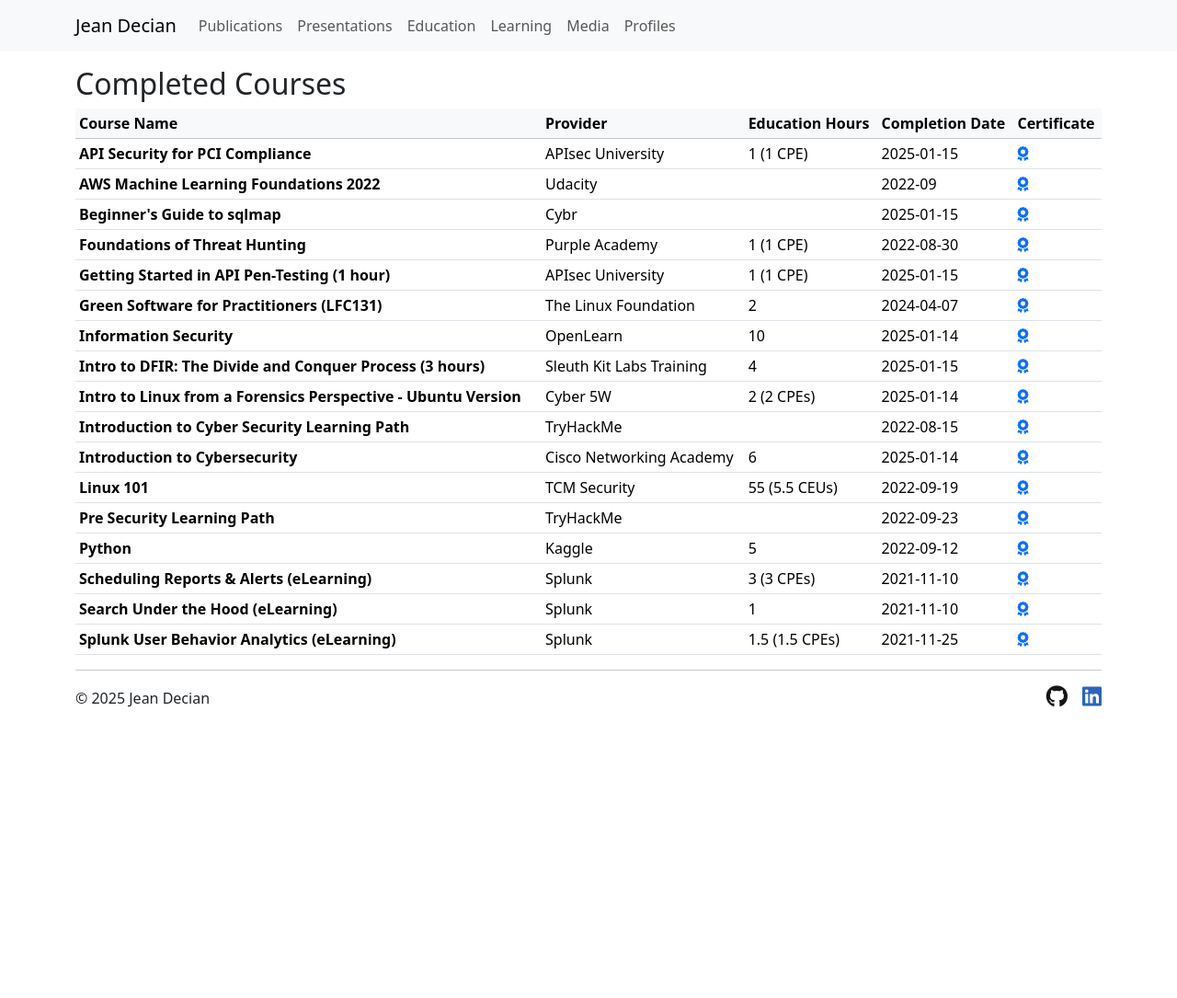
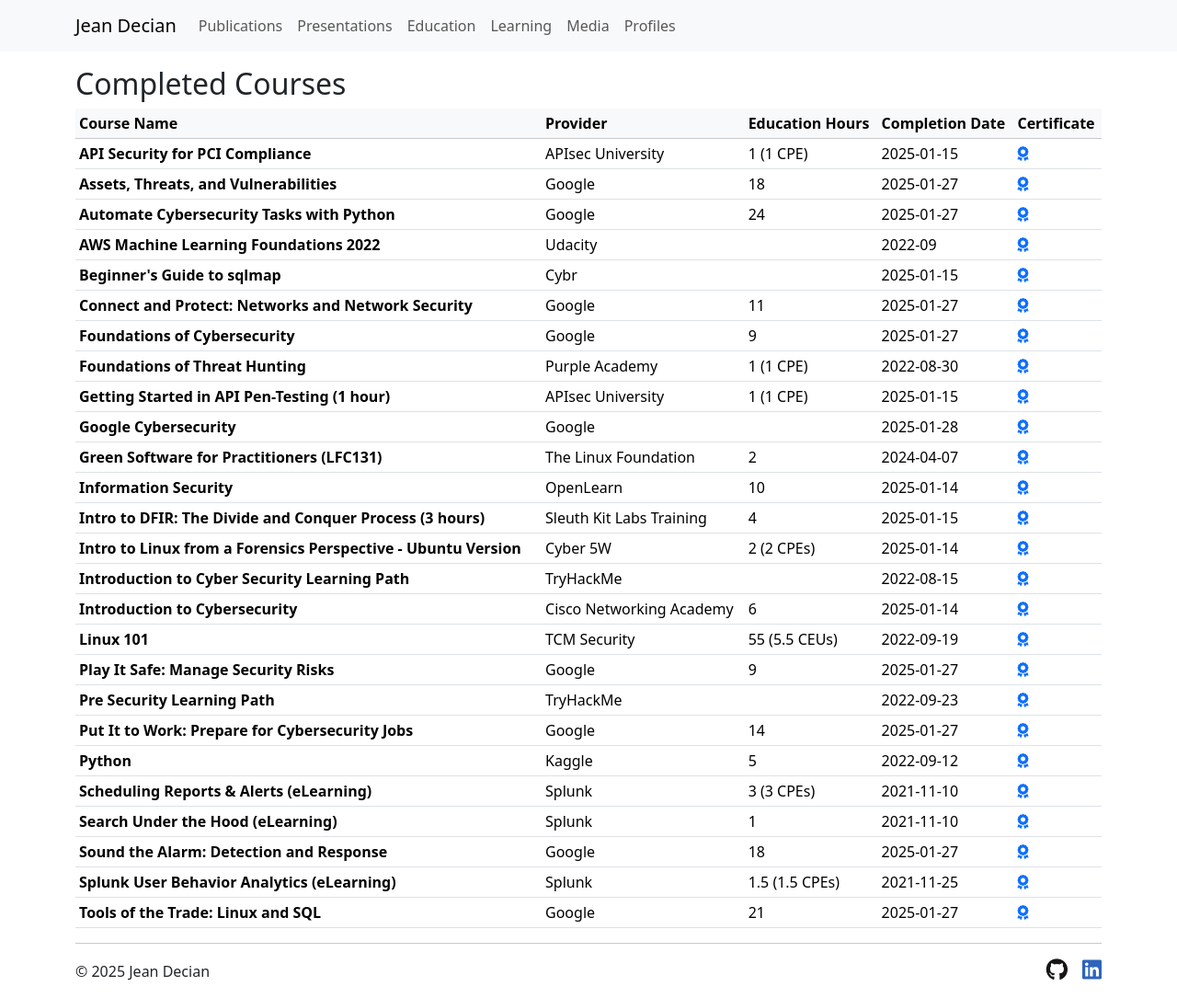
Before and after one commit to jeandecian/info, a Jekyll site: the page built from learning.md, in a window 1280 px wide. Shown: the whole page at 92% size. Built offline with Jekyll 4.4.1, drawn with Linux system fonts in a browser that asks for light colours; nearby versions of some CDN libraries; before the commit the page ends 900 px from its top, so only the background shows below that.

Commit message:
add january 2025 learnings

```diff
--- a/_data/learning.yml
+++ b/_data/learning.yml
@@ -3,6 +3,20 @@
   hours: 1 (1 CPE)
   date: 2025-01-15
   certificate-id: apisec-university_api-security-for-pci-compliance
+  certificate-extension: pdf
+
+- name: Assets, Threats, and Vulnerabilities
+  provider: Google
+  hours: 18
+  date: 2025-01-27
+  certificate-id: 064M6NXZ6W4X
+  certificate-extension: pdf
+
+- name: Automate Cybersecurity Tasks with Python
+  provider: Google
+  hours: 24
+  date: 2025-01-27
+  certificate-id: TESRHFQS81EK
   certificate-extension: pdf
 
 - name: AWS Machine Learning Foundations 2022
@@ -19,6 +33,20 @@
   certificate-id: cybr_beginners-guide-to-sqlmap
   certificate-extension: pdf
 
+- name: "Connect and Protect: Networks and Network Security"
+  provider: Google
+  hours: 11
+  date: 2025-01-27
+  certificate-id: W8HEHUWXRHGB
+  certificate-extension: pdf
+
+- name: Foundations of Cybersecurity
+  provider: Google
+  hours: 9
+  date: 2025-01-27
+  certificate-id: R2CPX82I8UY7
+  certificate-extension: pdf
+
 - name: Foundations of Threat Hunting
   provider: Purple Academy
   hours: 1 (1 CPE)
@@ -31,6 +59,13 @@
   hours: 1 (1 CPE)
   date: 2025-01-15
   certificate-id: apisec-university_getting-started-in-api-pen-testing-1-hour
+  certificate-extension: pdf
+
+- name: Google Cybersecurity
+  provider: Google
+  hours:
+  date: 2025-01-28
+  certificate-id: 7XAQ37EEJQQZ
   certificate-extension: pdf
 
 - name: Green Software for Practitioners (LFC131)
@@ -82,12 +117,26 @@
   certificate-id: cert_zvtzy4gw
   certificate-extension: pdf
 
+- name: "Play It Safe: Manage Security Risks"
+  provider: Google
+  hours: 9
+  date: 2025-01-27
+  certificate-id: CHGXQO28X24T
+  certificate-extension: pdf
+
 - name: Pre Security Learning Path
   provider: TryHackMe
   hours:
   date: 2022-09-23
   certificate-id: THM-NLCQRZOYL5
   certificate-extension: png
+
+- name: "Put It to Work: Prepare for Cybersecurity Jobs"
+  provider: Google
+  hours: 14
+  date: 2025-01-27
+  certificate-id: 536XE571CM6Y
+  certificate-extension: pdf
 
 - name: Python
   provider: Kaggle
@@ -110,9 +159,23 @@
   certificate-id: splunk_search-under-the-hood-elearning
   certificate-extension: pdf
 
+- name: "Sound the Alarm: Detection and Response"
+  provider: Google
+  hours: 18
+  date: 2025-01-27
+  certificate-id: 3OWHC72IMR2E
+  certificate-extension: pdf
+
 - name: Splunk User Behavior Analytics (eLearning)
   provider: Splunk
   hours: 1.5 (1.5 CPEs)
   date: 2021-11-25
   certificate-id: splunk_splunk-user-behavior-analytics-elearning
   certificate-extension: pdf
+
+- name: "Tools of the Trade: Linux and SQL"
+  provider: Google
+  hours: 21
+  date: 2025-01-27
+  certificate-id: SHJM96CMVDHC
+  certificate-extension: pdf
```
Also changed, not shown: 9 other files.
